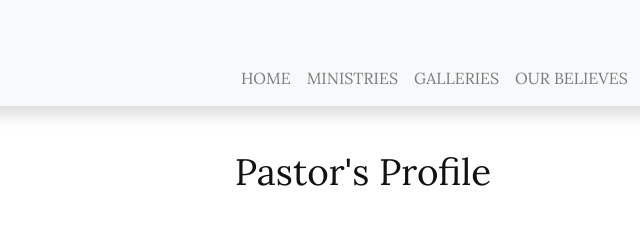
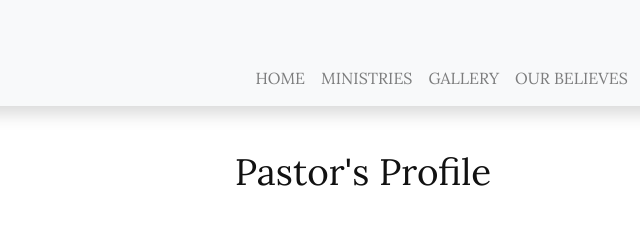
Before and after one commit to RTPM-cmd/RTPM.github.io, a plain HTML site: page pastor-profile.html in a window 1280 px wide. Shown: the top 240 px of the page, 277-917 px from the left. Drawn offline with nearby package versions, Linux system fonts and the light colour scheme.

Commit message:
Update pastor-profile.html

```diff
--- a/pastor-profile.html
+++ b/pastor-profile.html
@@ -37,7 +37,7 @@
                     </li>
                     <li class="nav-item">
                         <a class="nav-link active-link" href="galleries-page.html">
-                           Galleries
+                           Gallery
                         </a>
                     </li>
                     <li class="nav-item">
```
